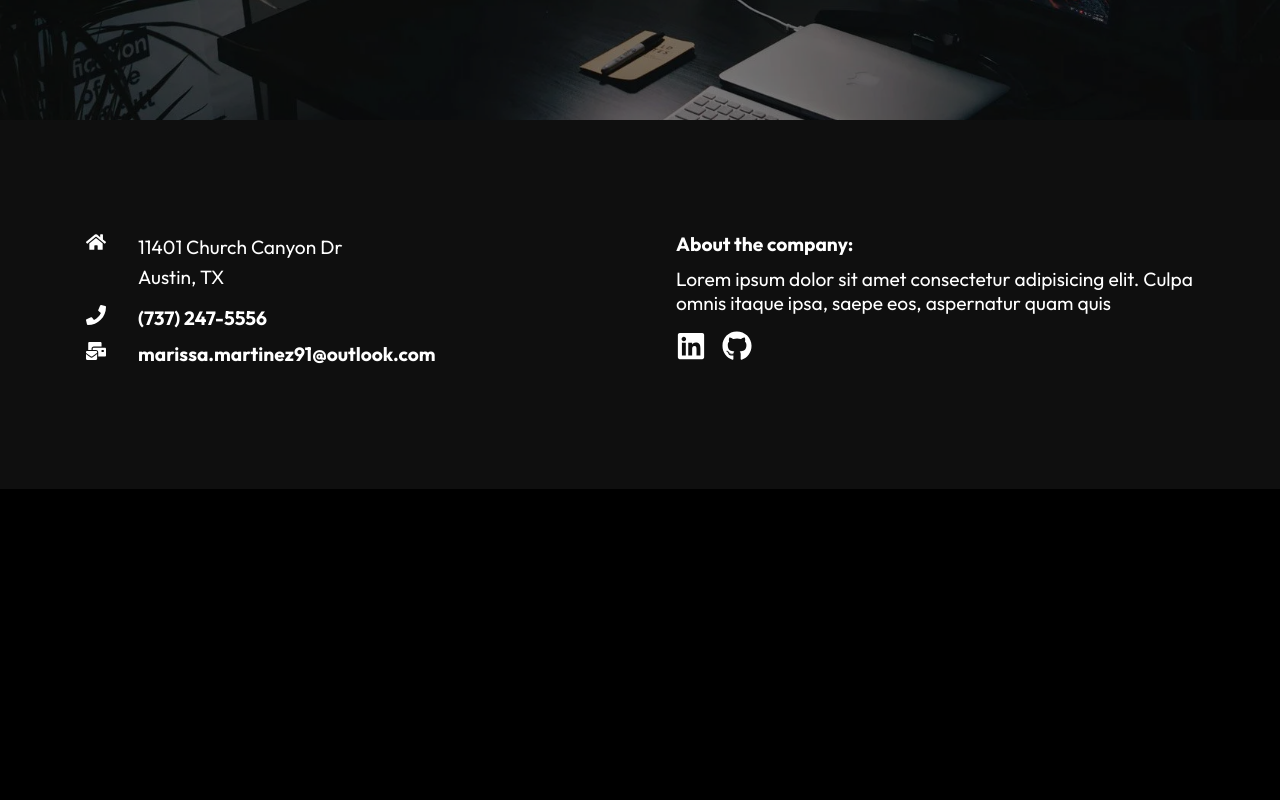
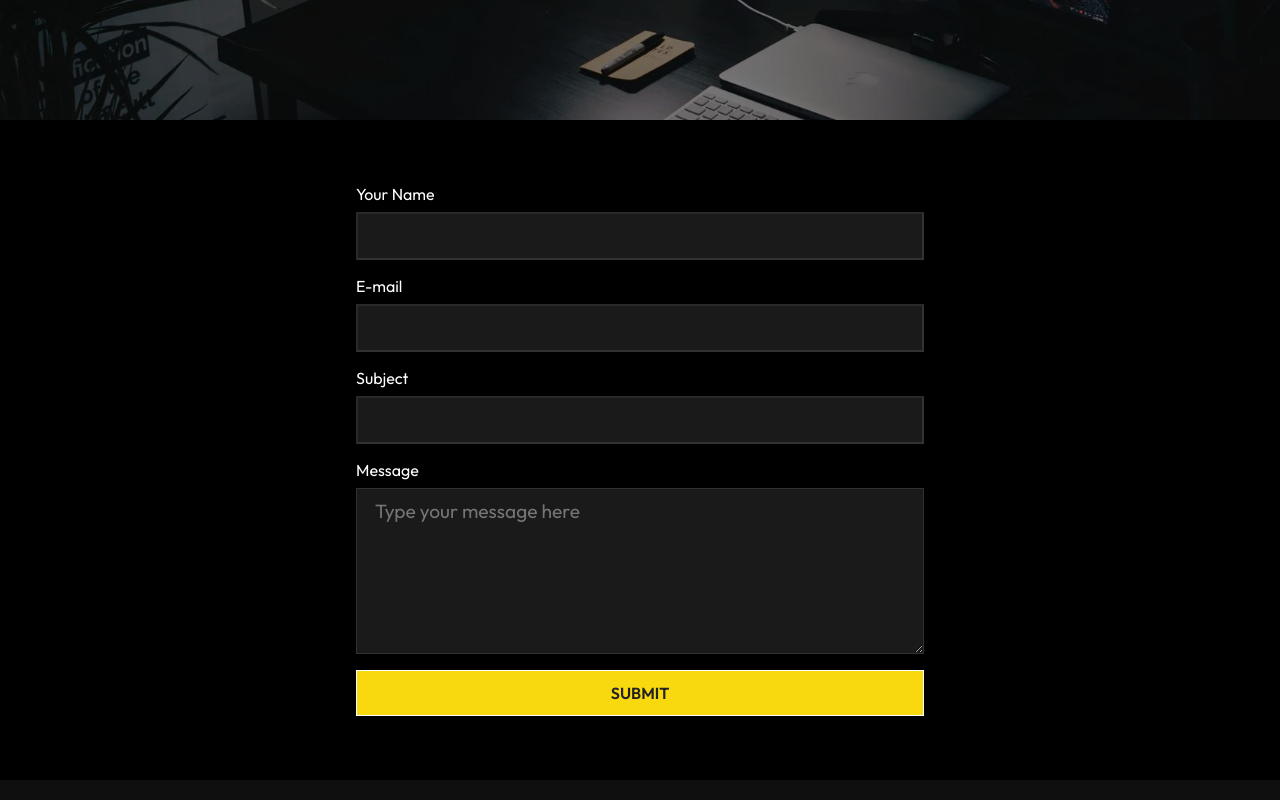
Before and after one commit to magical91/Portfolio_pro, a React (Create React App) app: page /contact in a window 1280 px wide. Shown: the part 360-1160 px from the top of the page. Before the commit the page ends 849 px from the top, so only its background shows below. Built offline with nearby package versions, Linux system fonts and the light colour scheme.

Commit message:
finished contact section and added a contact form

```diff
--- /dev/null
+++ b/src/components/Form.css
@@ -0,0 +1,21 @@
+label {
+    color: #fff;
+    margin-bottom: .5rem;
+}
+
+form {
+    display: flex;
+    flex-direction: column;
+    padding: 4rem 1rem;
+    margin: auto;
+    max-width: 600px;
+}
+
+form input, form textarea {
+    margin-bottom: 1rem;
+    padding: 10px 18px;
+    font-size: 1.2rem;
+    background-color: rgba(255, 255, 255, .1);
+    border-color: rgba(255, 255, 255, .1);
+    color: #f4f4f4;
+}
--- /dev/null
+++ b/src/components/Form.js
@@ -0,0 +1,23 @@
+import "./Form.css"
+
+import React from 'react'
+
+const Form = () => {
+  return (
+    <div className="form">
+        <form>
+            <label>Your Name</label>
+            <input type="text"></input>
+            <label>E-mail</label>
+            <input type="email"></input>
+            <label>Subject</label>
+            <input type="text"></input>
+            <label>Message</label>
+            <textarea rows="6" placeholder="Type your message here" />
+            <button className="btn">Submit</button>
+        </form>
+    </div>
+  )
+}
+
+export default Form
--- a/src/routes/Contact.js
+++ b/src/routes/Contact.js
@@ -2,12 +2,14 @@ import React from 'react'
 import Navbar from '../components/Navbar'
 import Footer from "../components/Footer"
 import Hero2 from '../components/Hero2'
+import Form from '../components/Form'
 
 const Contact = () => {
   return (
     <div>
       <Navbar />
       <Hero2 heading="Contact" text="Lets chat" />
+      <Form />
       <Footer />
     </div>
   )
--- a/src/routes/Home.js
+++ b/src/routes/Home.js
@@ -2,12 +2,14 @@ import React from 'react'
 import Navbar from '../components/Navbar'
 import Hero from "../components/Hero"
 import Footer from "../components/Footer"
+import Work from "../components/Work"
 
 const Home = () => {
   return (
     <div>
       <Navbar />
       <Hero />
+      <Work />
       <Footer />
     </div>
   )
```
